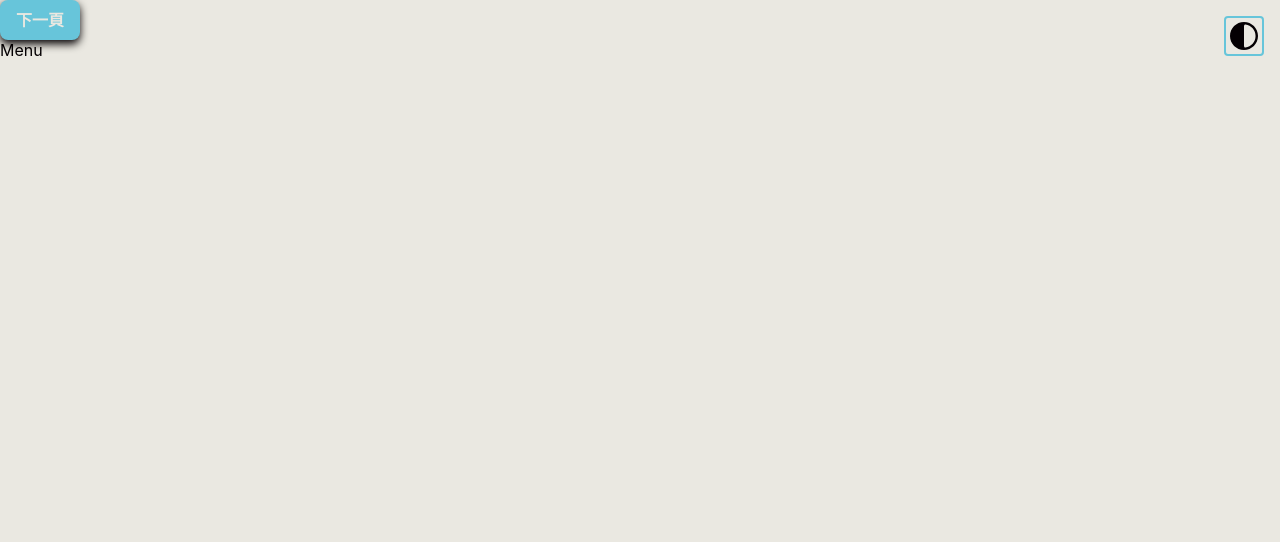
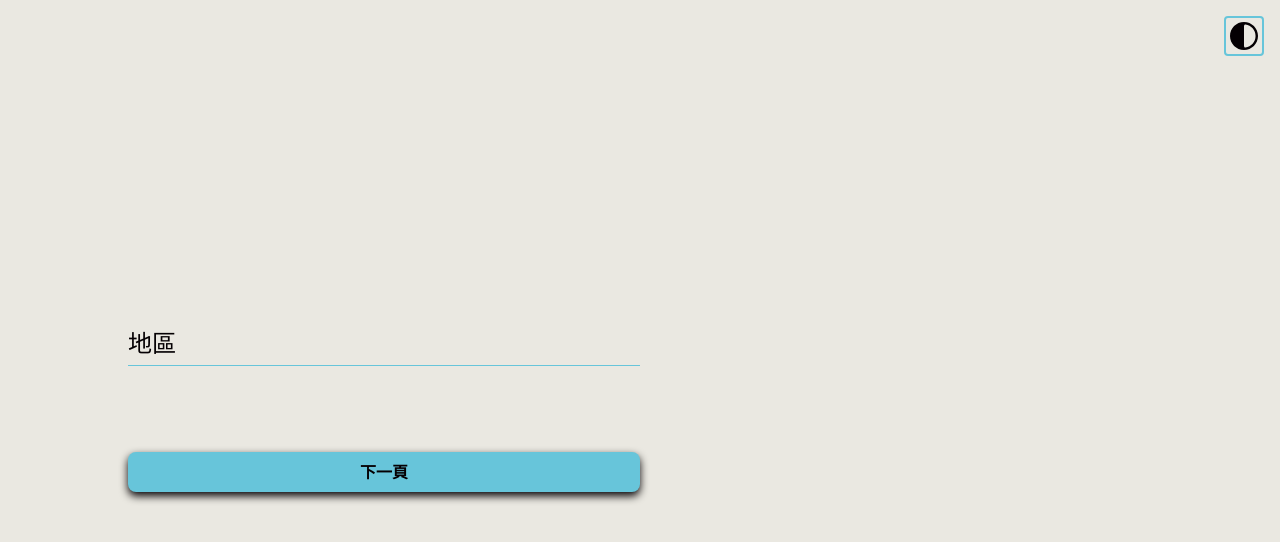
Before and after one commit to 112-2-SDM-G4/TripBuddy, a React (Create React App) app in the folder frontend/: page /edit in a window 1280 px wide. Shown: the top 542 px of the page. Built offline with nearby package versions, Linux system fonts and the light colour scheme.

Commit message:
[TAS-add component inputtext]Add New

```diff
--- a/frontend/src/component/Button.jsx
+++ b/frontend/src/component/Button.jsx
@@ -1,9 +1,14 @@
 import React from "react";
 import style from "./Button.module.css";
 
-function Button({ txt, func }) {
+function Button({ txt, func, setting = {} }) {
+    const { width = "100%" } = setting;
     return (
-        <div className={style["button-68"]} onClick={func}>
+        <div
+            style={{ width: width }}
+            className={style["button-68"]}
+            onClick={func}
+        >
             {txt}
         </div>
     );
--- a/frontend/src/component/Button.module.css
+++ b/frontend/src/component/Button.module.css
@@ -6,7 +6,7 @@
     border-style: none;
     box-shadow: var(--fontcolor) 0 4px 9px;
     box-sizing: border-box;
-    color: var(--backgroundcolor);
+    color: var(--fontcolor);
     cursor: pointer;
     display: inline-block;
     font-size: 1rem;
--- /dev/null
+++ b/frontend/src/component/InputText.jsx
@@ -0,0 +1,43 @@
+import React, { useState } from "react";
+import style from "./InputText.module.css";
+
+const InputText = ({ propmt, name, setting = {}, onChange }) => {
+    const {
+        require = false,
+        focus = false,
+        type = "text",
+        width = "100%",
+    } = setting;
+    const [inputValue, setInputValue] = useState("");
+    const handleChange = (event) => {
+        const newValue = event.target.value;
+        setInputValue(newValue);
+        if (onChange) {
+            onChange(newValue);
+        }
+    };
+
+    return (
+        <div
+            style={{ width: width }}
+            className={`${style.inputcontainer} ${
+                inputValue === "" ? style.type : style.type
+            }`}
+        >
+            <input
+                type={type}
+                id={name}
+                name={name}
+                autoComplete={name}
+                required={require}
+                autoFocus={focus}
+                value={inputValue}
+                onChange={handleChange}
+                placeholder=" "
+            />
+            <label>{propmt}</label>
+        </div>
+    );
+};
+
+export default InputText;
--- /dev/null
+++ b/frontend/src/component/InputText.module.css
@@ -0,0 +1,37 @@
+.inputcontainer {
+    margin-top: 1rem;
+    position: relative;
+    height: 3rem;
+}
+.inputcontainer label {
+    position: absolute;
+    top: 0px;
+    left: 0px;
+    font-size: 1.5rem;
+    transition: all 0.5s ease-in-out;
+}
+.inputcontainer input {
+    position: absolute;
+    top: 0px;
+    left: 0px;
+    border: 0;
+    border-bottom: 1px solid var(--primarycolor);
+    background: transparent;
+    width: 100%;
+    padding: 0.5rem 0 5px 0;
+    font-size: 1.5rem;
+}
+input:-webkit-autofill,
+input:-webkit-autofill:focus {
+    transition: background-color 600000s 0s, color 600000s 0s;
+}
+.inputcontainer input:focus {
+    border: none;
+    outline: none;
+    border-bottom: 1px solid var(--primarycolor);
+}
+.inputcontainer input:focus ~ label,
+.inputcontainer input:not(:placeholder-shown) ~ label {
+    top: -1rem;
+    font-size: 1rem;
+}
--- a/frontend/src/page/Edit.jsx
+++ b/frontend/src/page/Edit.jsx
@@ -2,6 +2,7 @@ import React, { useState } from "react";
 import Menu from "../component/Menu";
 import style from "./Edit.module.css";
 import Button from "../component/Button";
+import InputText from "../component/InputText";
 
 export default function Edit() {
     const [stage, setStage] = useState(0);
@@ -11,19 +12,24 @@ export default function Edit() {
             <div className={style.main}>
                 {stage === 0 && <InitialPage setStage={setStage} />}
             </div>
-            <Menu />
         </div>
     );
 }
 
 function InitialPage({ setStage }) {
     return (
-        <div>
+        <div className={style.initialpage}>
+            <InputText
+                propmt={"地區"}
+                name={"place"}
+                setting={{ require: true, width: "50%" }}
+            />
             <Button
                 txt={"下一頁"}
-                onclick={() => {
+                func={() => {
                     setStage(1);
                 }}
+                setting={{ width: "50%" }}
             />
         </div>
     );
--- a/frontend/src/page/Edit.module.css
+++ b/frontend/src/page/Edit.module.css
@@ -1,4 +1,16 @@
 .main {
     display: flex;
     flex-direction: column;
+    width: 100vw;
+    height: 100vh;
+    max-width: 100dvw;
+    max-height: 100dvh;
+    justify-content: center;
+    align-items: center;
 }
+.initialpage {
+    display: flex;
+    flex-direction: column;
+    width: 80vw;
+    gap: 5rem;
+}
```
